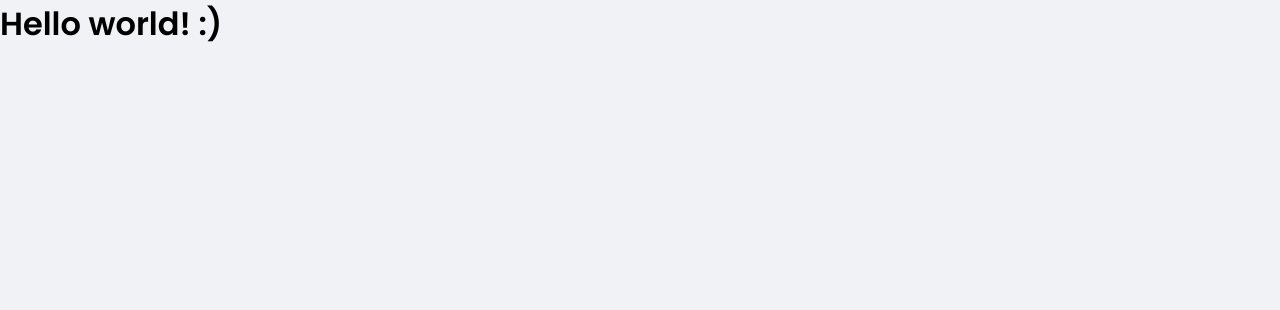
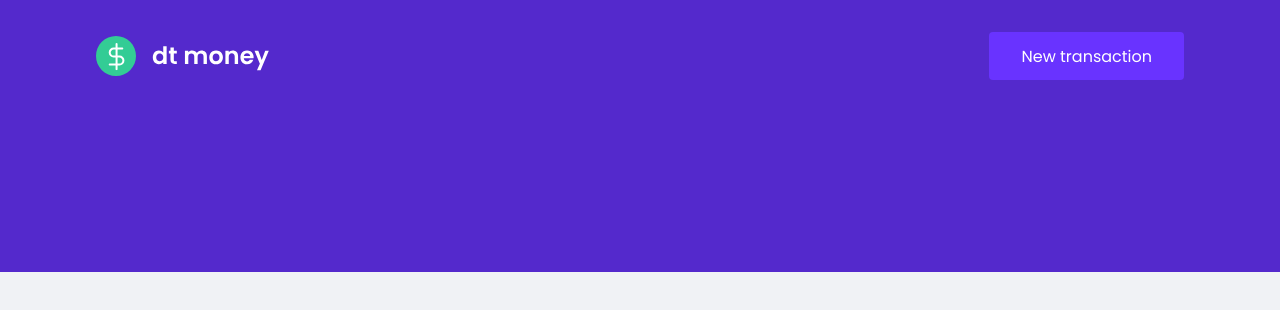
Before and after one commit to brunogirome/ignite2021-dtmoney, a React (Create React App) app: page / in a window 1280 px wide. Shown: the top 310 px of the page. Built offline with nearby package versions, Linux system fonts and the light colour scheme.

Commit message:
Created header and header styles

```diff
--- a/src/App.tsx
+++ b/src/App.tsx
@@ -1,12 +1,11 @@
+import { Header } from "./components/Header";
 import { GlobalStyle } from "./styles/global";
 
 export function App() {
   return (
     <>
+      <Header />
       <GlobalStyle />
-      <div className="App">
-        <h1>Hello world! :) </h1>
-      </div>
     </>
   );
 }
--- /dev/null
+++ b/src/components/Header/index.tsx
@@ -0,0 +1,13 @@
+import logoImg from "../../assets/logo.svg";
+import { Container, Content } from "./styles";
+
+export function Header() {
+  return (
+    <Container>
+      <Content>
+        <img src={logoImg} alt="dt money" />
+        <button type="button">New transaction</button>
+      </Content>
+    </Container>
+  );
+}
--- /dev/null
+++ b/src/components/Header/styles.ts
@@ -0,0 +1,31 @@
+import styled from 'styled-components';
+
+export const Container = styled.header`
+  background: var(--blue);
+`;
+
+export const Content = styled.div`
+  max-width: 1120px;
+  margin: 0 auto;
+
+  padding: 2rem 1rem 12rem;
+  display: flex;
+  align-items: center;
+  justify-content: space-between;
+
+  button {
+    font-size: 1rem;
+    color: #fff;
+    background: var(--blue-light);
+    border: 0;
+    padding: 0 2rem;
+    border-radius: 0.25rem;
+    height: 3rem;
+
+    transition: filter 0.2s;
+
+    &:hover {
+      filter: brightness(0.9);
+    }
+  }
+`;
```
